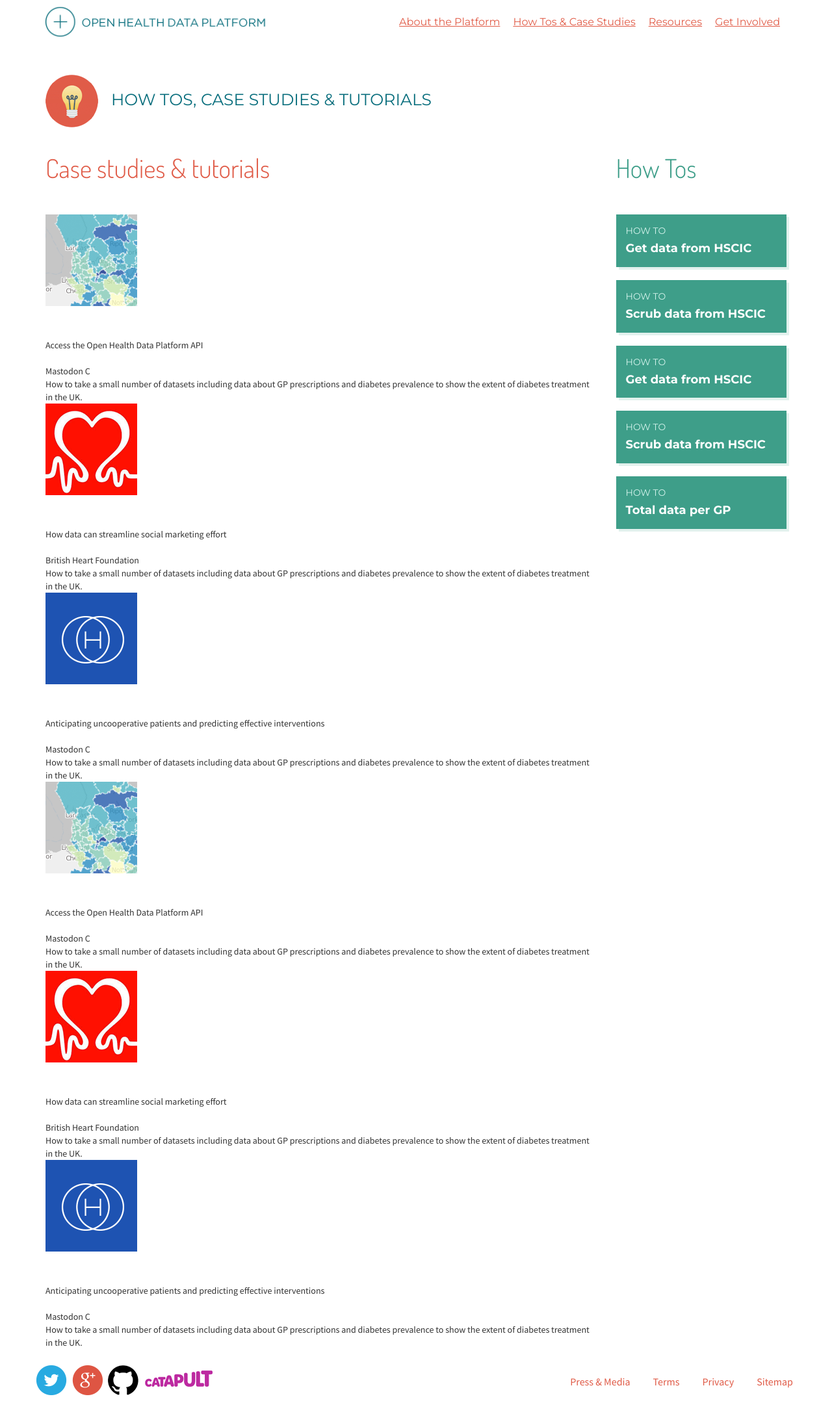
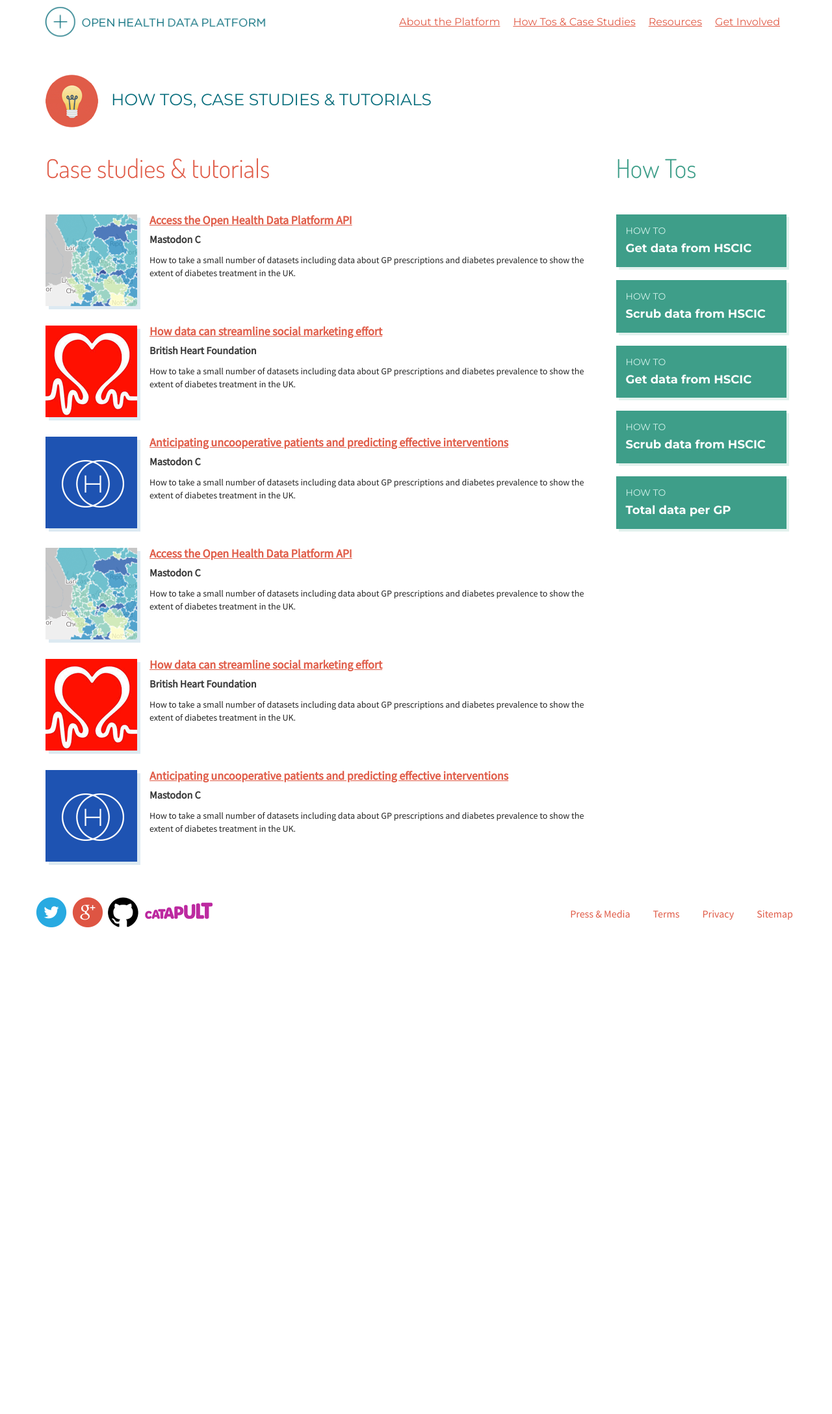
Before and after one commit to peterkarney1/CDECatapult.github.io, a Jekyll site: the page built from howto/index.html, in a window 1280 px wide. Shown: the whole page at 65% size. Built offline with Jekyll 4.4.1, drawn with Linux system fonts in a browser that asks for light colours; nearby versions of some CDN libraries; after the commit the page ends 1456 px from its top, so only the background shows below that.

Commit message:
Fix markup on howto index page

```diff
--- a/howto/index.html
+++ b/howto/index.html
@@ -9,11 +9,11 @@
   <div class="col-sm-9 case-studies-column">
     <h2>Case studies &amp; tutorials</h2>
 
-    <div class="case-study clearfix">
+    <a class="case-study clearfix" href="#">
       <img src="/assets/images/casestudies/map.png" alt="">
 
       <div class="article pull-right">
-        <div class="title">Access the Open Health Data Platform API</div>
+        <div class="article-title">Access the Open Health Data Platform API</div>
         <div class="organisation">Mastodon C</div>
         <div class="description">
           How to take a small number of datasets including data
@@ -21,13 +21,13 @@
           the extent of diabetes treatment in the UK.
         </div>
       </div>
-    </div>
+    </a>
 
-    <div class="case-study clearfix">
+    <a class="case-study clearfix" href="#">
       <img src="/assets/images/casestudies/heart.png" alt="">
 
       <div class="article pull-right">
-        <div class="title">How data can streamline social marketing effort</div>
+        <div class="article-title">How data can streamline social marketing effort</div>
         <div class="organisation">British Heart Foundation</div>
         <div class="description">
           How to take a small number of datasets including data
@@ -35,13 +35,13 @@
           the extent of diabetes treatment in the UK.
         </div>
       </div>
-    </div>
+    </a>
 
-    <div class="case-study clearfix">
+    <a class="case-study clearfix" href="#">
       <img src="/assets/images/casestudies/h.png" alt="">
 
       <div class="article pull-right">
-        <div class="title">
+        <div class="article-title">
           Anticipating uncooperative patients and
           predicting effective interventions
         </div>
@@ -52,13 +52,13 @@
           of diabetes treatment in the UK.
         </div>
       </div>
-    </div>
+    </a>
 
-    <div class="case-study clearfix">
+    <a class="case-study clearfix" href="#">
       <img src="/assets/images/casestudies/map.png" alt="">
 
       <div class="article pull-right">
-        <div class="title">Access the Open Health Data Platform API</div>
+        <div class="article-title">Access the Open Health Data Platform API</div>
         <div class="organisation">Mastodon C</div>
         <div class="description">
           How to take a small number of datasets including data
@@ -66,13 +66,13 @@
           the extent of diabetes treatment in the UK.
         </div>
       </div>
-    </div>
+    </a>
 
-    <div class="case-study clearfix">
+    <a class="case-study clearfix" href="#">
       <img src="/assets/images/casestudies/heart.png" alt="">
 
       <div class="article pull-right">
-        <div class="title">How data can streamline social marketing effort</div>
+        <div class="article-title">How data can streamline social marketing effort</div>
         <div class="organisation">British Heart Foundation</div>
         <div class="description">
           How to take a small number of datasets including data
@@ -80,13 +80,13 @@
           the extent of diabetes treatment in the UK.
         </div>
       </div>
-    </div>
+    </a>
 
-    <div class="case-study clearfix">
+    <a class="case-study clearfix" href="#">
       <img src="/assets/images/casestudies/h.png" alt="">
 
       <div class="article pull-right">
-        <div class="title">
+        <div class="article-title">
           Anticipating uncooperative patients and
           predicting effective interventions
         </div>
@@ -97,7 +97,7 @@
           of diabetes treatment in the UK.
         </div>
       </div>
-    </div>
+    </a>
   </div>
 
   <div class="col-sm-3 how-tos-column">
```
